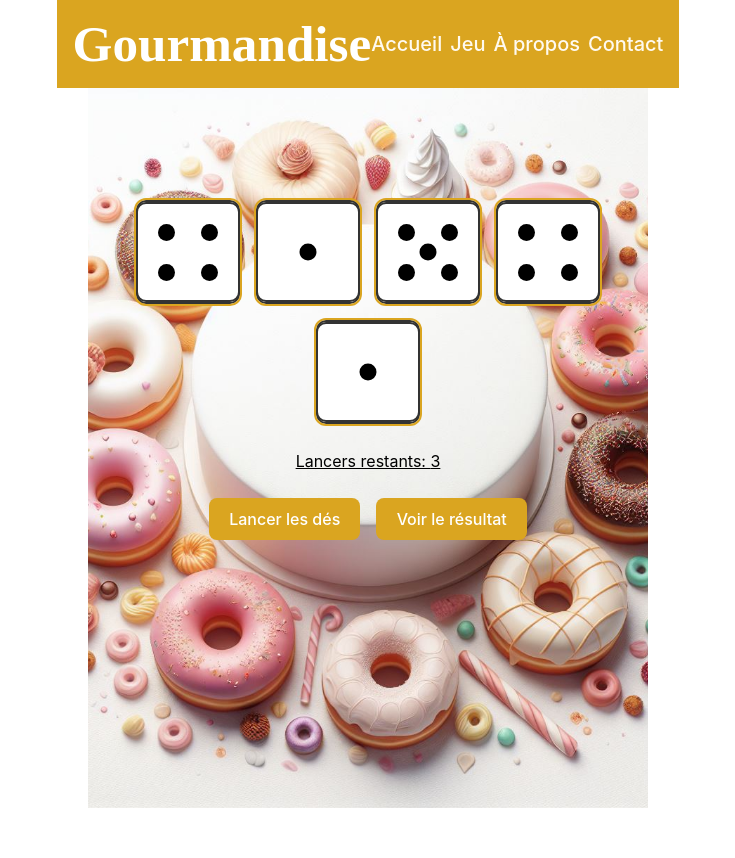
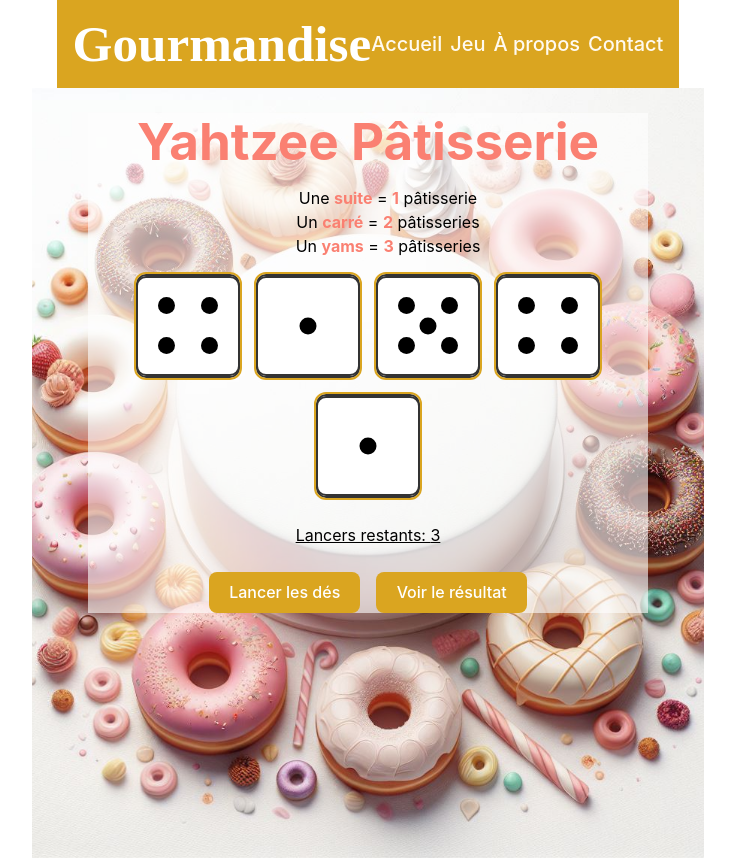
Before and after one commit to composerproject/patisserie2, a React (Vite) app in the folder front/: page /game in a window 1280 px wide. Shown: the whole page, without its empty margins (272-1007 px from the left). Before the commit the page ends 808 px from the top, so only its background shows below. Built offline with nearby package versions, Linux system fonts and the light colour scheme; no server answers.

Commit message:
style regles

```diff
--- /dev/null
+++ b/front/src/components/Rules.jsx
@@ -0,0 +1,19 @@
+function Rules() {
+  return (
+    <div className="rules">
+        <ul>
+            <li>
+                Une <strong>suite</strong> = <strong>1</strong> pâtisserie
+            </li>
+            <li>
+Un <strong>carré</strong> = <strong>2</strong> pâtisseries
+            </li>
+            <li>
+Un <strong>yams</strong> = <strong>3</strong> pâtisseries
+            </li>
+        </ul>
+    </div>
+  )
+}
+
+export default Rules
--- a/front/src/index.css
+++ b/front/src/index.css
@@ -182,13 +182,14 @@ button:focus-visible {
   flex-wrap: wrap;
 }
 
-.game-wrapper {
+.game-background {
   background-image: url("../public/My-new-creation.png");
   background-size: cover;
   background-position-y: 25%;
   background-position-x: 46%;
   height: 90vh;
   width: 100%;
+  padding: 25px 10%;
 }
 
 .background-image-wrapper {
@@ -294,6 +295,16 @@ section {
   gap: 25px;
 }
 
+/* GAME */
+
+.game-wrapper h1 {
+  color: salmon;
+}
+
+.game-wrapper{
+  background-color: rgba(255, 255, 255, 0.6);
+}
+
 /* General styles for the dice */
 
 .diceList {
@@ -302,7 +313,6 @@ section {
   flex-direction: row;
   flex-wrap: wrap;
   gap: 1em;
-  margin-top: 20%;
 }
 
 .dice {
--- a/front/src/pages/Game.jsx
+++ b/front/src/pages/Game.jsx
@@ -8,6 +8,7 @@ import {
 import { Link } from "react-router-dom";
 import Dice from "../components/Dice";
 import { useGetMeQuery, useGetPastriesQuery } from "../features/pastry";
+import Rules from "../components/Rules";
 
 const Game = () => {
   const { dice, rollsLeft, selectedDice, scores } = useSelector(
@@ -32,11 +33,13 @@ const Game = () => {
 
   return (
     <>
-      <div className="game-wrapper">
+      <div className="game-background">
+        <div className="game-wrapper">
         {/* <h2 className="">
-          {" "}
-          <strong>Bonjour {me ? me.name : ""} ! </strong>{" "}
+          <strong>Bonjour {me ? me.name : ""} ! </strong>
         </h2> */}
+        <h1>Yahtzee Pâtisserie</h1>
+        <Rules />
         <div className="dice-wrapper content-wrapper">
           <div className="diceList">
             {dice.map((d, i) => {
@@ -57,10 +60,8 @@ const Game = () => {
             })}
           </div>
           <div>
-            {" "}
             <p>
-              {" "}
-              <u>Lancers restants: {rollsLeft} </u>{" "}
+              <u>Lancers restants: {rollsLeft} </u>
             </p>
           </div>
           <div className="game-button-wrapper">
@@ -72,6 +73,7 @@ const Game = () => {
             </Link>
           </div>
         </div>
+        </div>
       </div>
     </>
   );
```
Also changed, not shown: front/src/App.jsx (+7 -7 lines).
